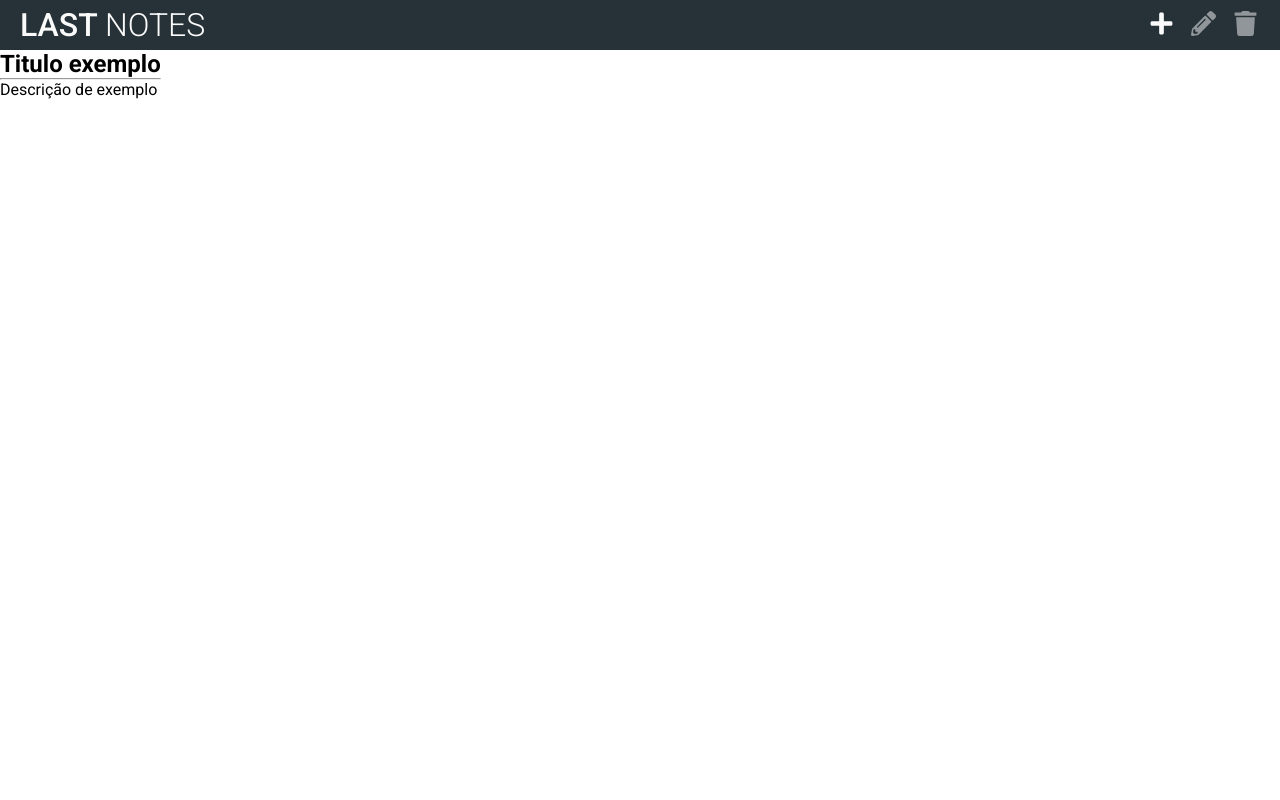
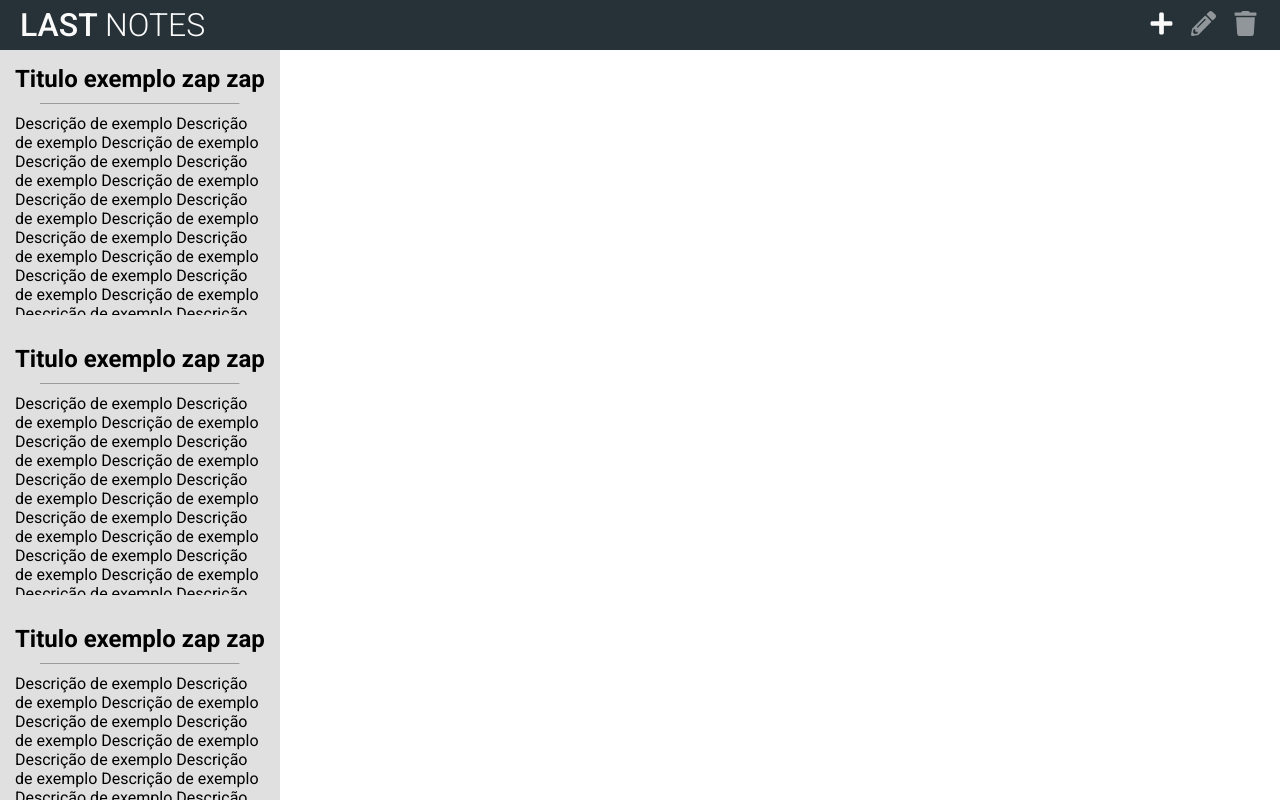
Before and after one commit to Tobiasheitor/100-days-of-code, a React (Create React App) app in the folder last-notes/: page / in a window 1280 px wide. Shown: the top 800 px of the page. Built offline with nearby package versions, Linux system fonts and the light colour scheme.

Commit message:
Note style creation.

```diff
--- a/last-notes/src/components/Note/index.jsx
+++ b/last-notes/src/components/Note/index.jsx
@@ -5,9 +5,15 @@ import "./styles.css";
 export default function Note() {
     return(
         <div className="note">
-            <h2 className="title">Titulo exemplo</h2>
+            <h2 className="title">Titulo exemplo zap zap zap zap zap</h2>
             <hr/>
-            <p className="note-description">Descrição de exemplo</p>
+            <p className="note-description">
+                Descrição de exemplo Descrição de exemplo Descrição de exemplo Descrição de exemplo
+                Descrição de exemplo Descrição de exemplo Descrição de exemplo Descrição de exemplo
+                Descrição de exemplo Descrição de exemplo Descrição de exemplo Descrição de exemplo
+                Descrição de exemplo Descrição de exemplo Descrição de exemplo Descrição de exemplo
+                Descrição de exemplo Descrição de exemplo Descrição de exemplo Descrição de exemplo
+            </p>
         </div>
     )
 }
--- a/last-notes/src/components/Note/styles.css
+++ b/last-notes/src/components/Note/styles.css
@@ -0,0 +1,58 @@
+.note {
+    display: flex;
+    flex-direction: column;
+    align-items: center;
+
+    width: 280px;
+    height: 280px;
+    padding: 15px;
+
+    background: var(--note-background);
+}
+
+.note hr {
+    align-self: center;
+    width: 80%;
+    border-bottom: none;
+
+    margin: 10px;
+}
+
+.note .title {
+    text-align: center;
+    font-weight: 700;
+    width: 100%;
+    overflow-x: scroll;
+    overflow-y: hidden;
+    white-space: nowrap;
+    padding-bottom: 5px;
+}
+
+.note .title::-webkit-scrollbar {
+    display: none;
+}
+
+.note .note-description {
+    width: 100%;
+    height: 100%;
+
+    overflow-x: hidden;
+    overflow-y: scroll;
+    text-overflow: ellipsis;
+}
+
+.note .note-description::-webkit-scrollbar {
+    width: 5px;
+}
+
+.note .note-description::-webkit-scrollbar-track {
+    background: transparent;
+}
+
+.note .note-description::-webkit-scrollbar-thumb {
+    background: transparent;
+}
+
+.note .note-description:hover::-webkit-scrollbar-thumb {
+    background: #bdbdbd;
+}
--- a/last-notes/src/components/Notes/index.jsx
+++ b/last-notes/src/components/Notes/index.jsx
@@ -7,6 +7,10 @@ export default function Notes() {
     return (
         <section className="notes">
             <Note />
+            <Note />
+            <Note />
+            <Note />
+            <Note />
         </section>
     )
 }
```
